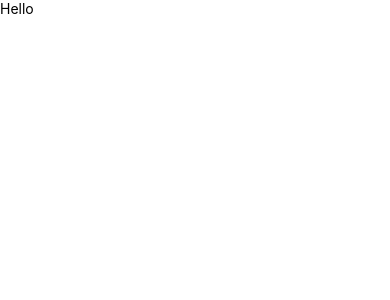
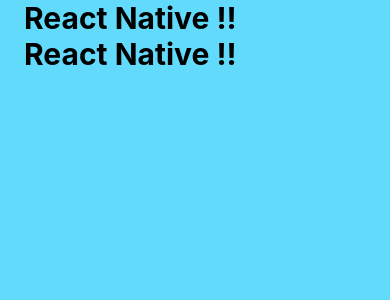
Before and after one commit to vuenos/MyFamilyApp, a React Native app: screen / in a window 390 px wide. Shown: the top 300 px of the page. Built offline with nearby package versions, Linux system fonts and the light colour scheme.

Commit message:
before reset typeScript

```diff
--- a/App.tsx
+++ b/App.tsx
@@ -4,20 +4,47 @@
  *
  * @format
  */
+import React from 'react';
+import {
+  SafeAreaView,
+  ScrollView,
+  StatusBar,
+  Text,
+  View,
+  StyleSheet,
+  Platform,
+} from 'react-native';
+import {SafeAreaProvider} from 'react-native-safe-area-context';
 
-import React from 'react';
-import {ScrollView, StatusBar, Text, View} from 'react-native';
+const styles = StyleSheet.create({
+  safeArea: {
+    flex: 1,
+    backgroundColor: '#61dafb',
+    paddingTop: Platform.OS === 'android' ? StatusBar.currentHeight : 0, // Android 대응
+  },
+  block: {
+    paddingHorizontal: 24,
+  },
+  text: {
+    fontSize: 30,
+    color: '#000',
+    fontWeight: 'bold',
+  },
+});
 
 function App(): React.JSX.Element {
   return (
-    <View>
-      <StatusBar barStyle="dark-content" />
-      <ScrollView>
-        <View>
-          <Text>Hello</Text>
-        </View>
-      </ScrollView>
-    </View>
+    <SafeAreaProvider>
+      <SafeAreaView style={styles.safeArea}>
+        <StatusBar barStyle="dark-content" />
+        <ScrollView>
+          <View style={styles.block}>
+            <Text style={styles.text}>React Native !!</Text>
+            <Text style={styles.text}>React Native !!</Text>
+          </View>
+        </ScrollView>
+      </SafeAreaView>
+    </SafeAreaProvider>
   );
 }
 
--- a/src/screens/HomeScreen.tsx
+++ b/src/screens/HomeScreen.tsx
@@ -1,7 +1,3 @@
 export default function HomeScreen() {
-  return (
-      <>
-        HomeScreen
-      </>
-  )
+  return <>HomeScreen?</>;
 }
```
Also changed, not shown: components/SateView.tsx (added).
